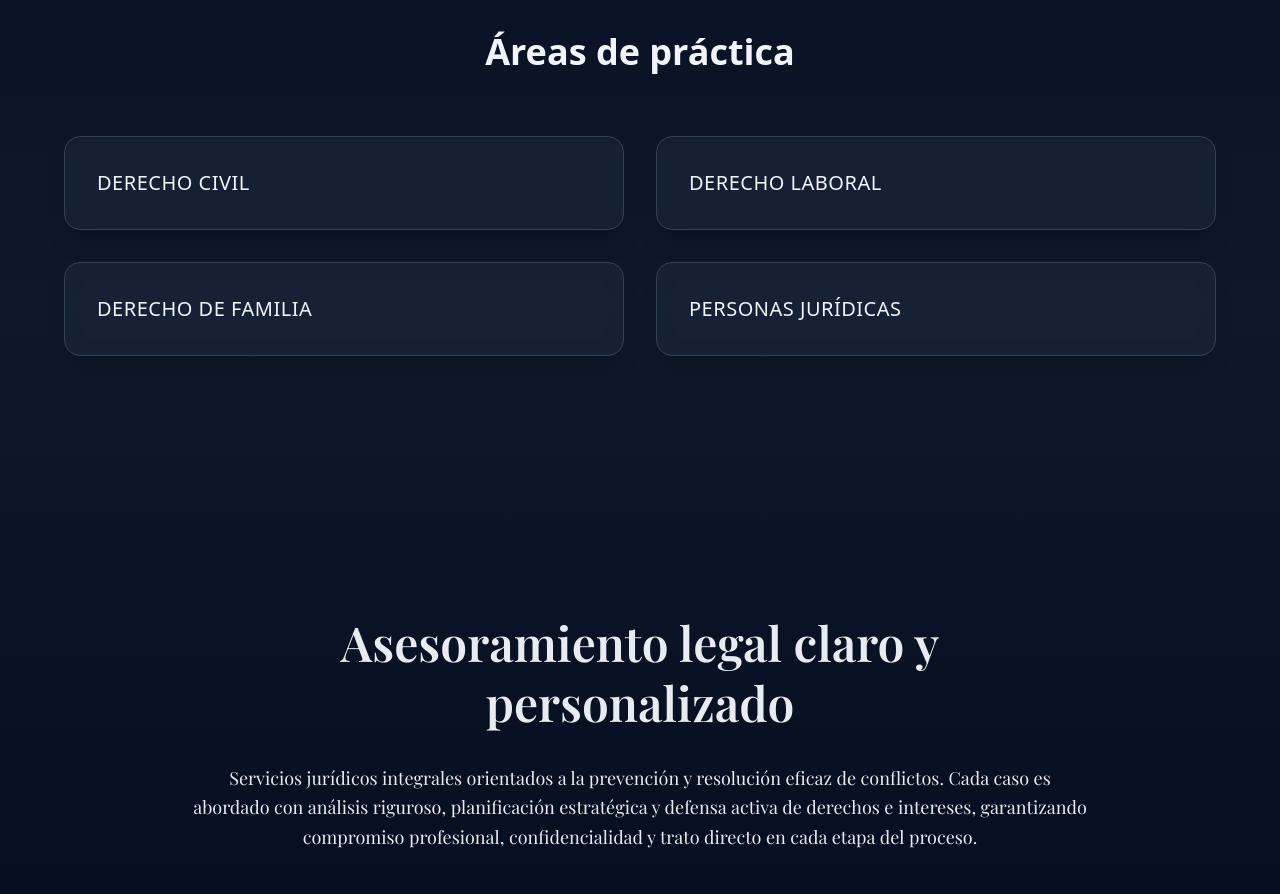
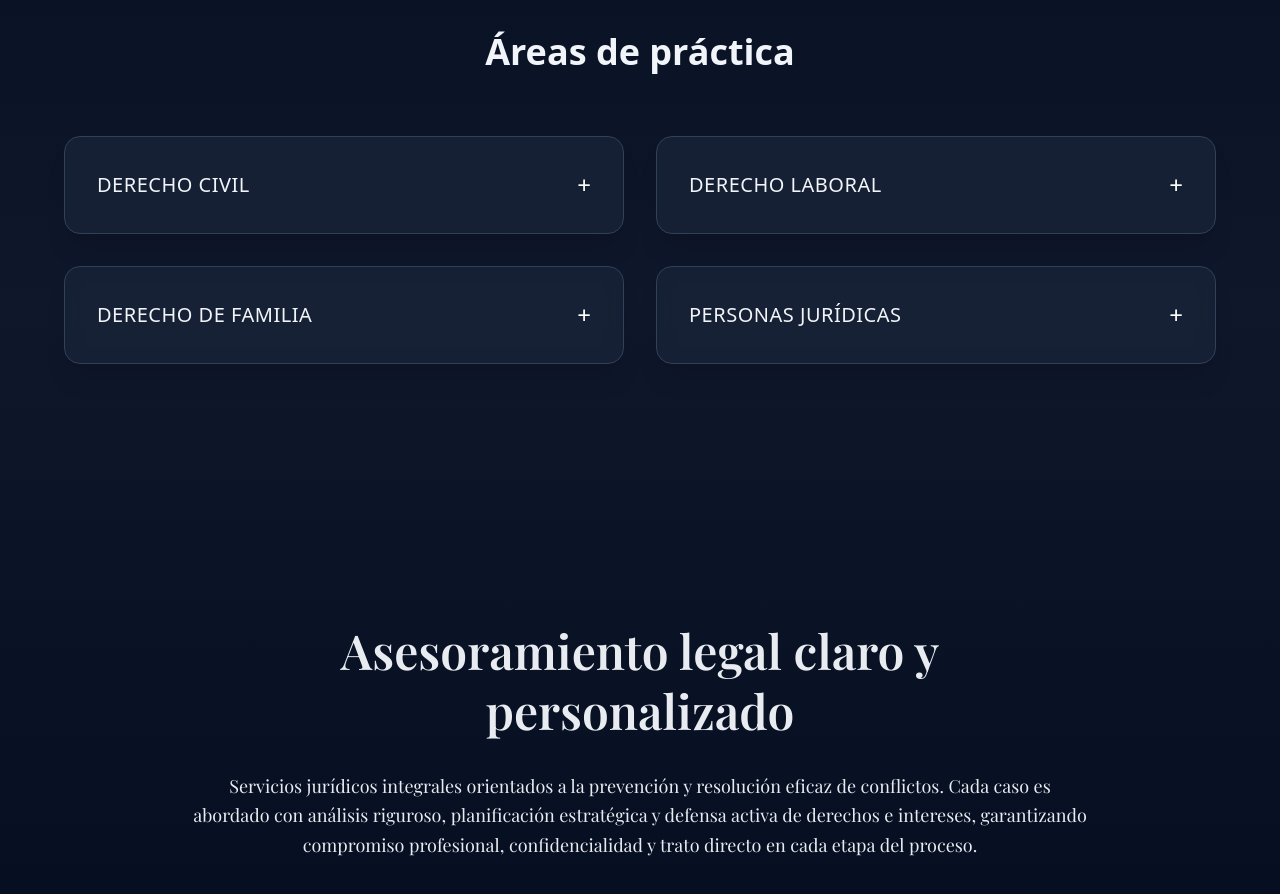
Before and after one commit to Elio-Nicolas/estudio-abogacia-VRe, a Next.js app: page / in a window 1280 px wide. Shown: the part 880-1774 px from the top of the page. Built offline with nearby package versions, Linux system fonts and the light colour scheme.

Commit message:
modificacion 4 16_02

```diff
--- a/componentes/Services.tsx
+++ b/componentes/Services.tsx
@@ -70,12 +70,21 @@ export default function Services() {
             <div key={service.title} className="relative">
               <div
   onClick={() => toggleCard(index)}
-                className="cursor-pointer p-8 rounded-2xl bg-slate-800/60 backdrop-blur border border-slate-700 hover:border-amber-400/50 transition shadow-xl"
+  className="cursor-pointer p-8 rounded-2xl bg-slate-800/60 backdrop-blur border border-slate-700 hover:border-amber-400/50 transition shadow-xl flex justify-between items-center"
 >
   <p className="text-xl font-medium tracking-wide">
     {service.title}
   </p>
+
+  <span
+    className={`text-2xl font-light text-white transition-transform duration-300 ${
+      active === index ? "rotate-45" : ""
+    }`}
+  >
+    +
+  </span>
 </div>
+
 
               {active === index && (
                 <div className="absolute left-0 top-full mt-4 w-full z-50 bg-slate-900 border border-slate-700 rounded-2xl shadow-2xl p-6">
```
Lines whose indentation alone changed are shown as unchanged.
